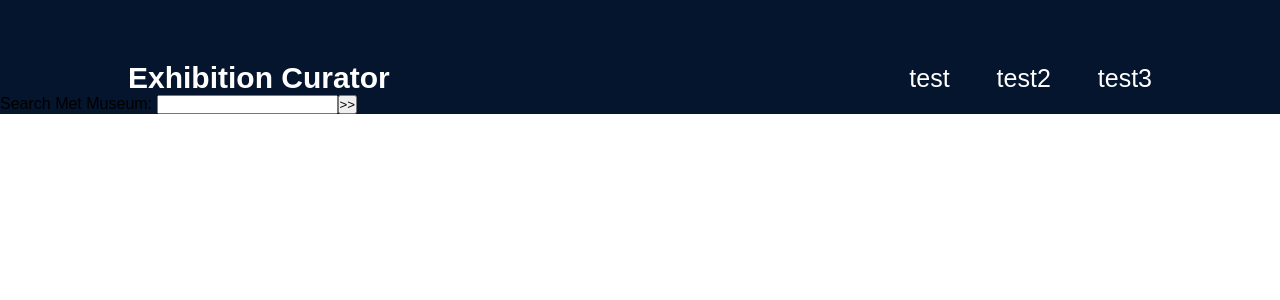
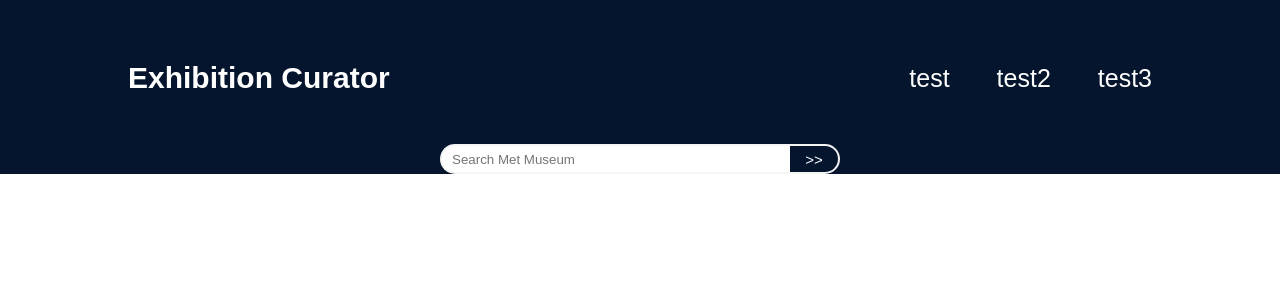
Before and after one commit to aloan93/exhibition-curator, a React (Vite) app: page / in a window 1280 px wide. Shown: the top 300 px of the page. Built offline with nearby package versions, Linux system fonts and the light colour scheme.

Commit message:
styling applied to homepage and searchbar components - slight refactor to searchbar swapping from label to placeholder text

```diff
--- a/src/components/Homepage/Homepage.module.css
+++ b/src/components/Homepage/Homepage.module.css
@@ -1 +1,12 @@
 @import "../../vars.css";
+
+.container {
+  position: relative;
+  display: flex;
+  flex-direction: column;
+  align-items: center;
+  margin-top: 49px;
+  margin-left: 10%;
+  margin-right: 10%;
+  z-index: 1;
+}
--- a/src/components/SearchBar/SearchBar.module.css
+++ b/src/components/SearchBar/SearchBar.module.css
@@ -1 +1,28 @@
 @import "../../vars.css";
+
+.container {
+  position: relative;
+  display: flex;
+  align-items: center;
+}
+
+.searchInput {
+  height: 30px;
+  width: 350px;
+  max-width: 70vw;
+  border: 2px solid whitesmoke;
+  border-radius: 40px 0 0 40px;
+  border-right: none;
+  padding: 2px 10px;
+}
+
+.searchBtn {
+  height: 30px;
+  width: 50px;
+  border: 2px solid whitesmoke;
+  border-radius: 0 40px 40px 0;
+  border-left: none;
+  background: transparent;
+  color: var(--colour-text);
+  font-size: 15px;
+}
--- a/src/components/SearchBar/SearchBar.tsx
+++ b/src/components/SearchBar/SearchBar.tsx
@@ -1,5 +1,6 @@
 import { ReactNode, useState } from "react";
 import { SetURLSearchParams } from "react-router-dom";
+import styles from "./SearchBar.module.css";
 
 export default function SearchBar(props: {
   setSearchParams: SetURLSearchParams;
@@ -15,15 +16,16 @@
   }
 
   return (
-    <form onSubmit={submitSearch}>
-      <label htmlFor="searchInput">Search Met Museum: </label>
+    <form className={styles.container} onSubmit={submitSearch}>
       <input
+        className={styles.searchInput}
+        id="search"
         type="text"
-        id="searchInput"
+        placeholder="Search Met Museum"
         onChange={(e) => setSearch(e.target.value)}
         required
       />
-      <button>{">>"}</button>
+      <button className={styles.searchBtn}>{">>"}</button>
     </form>
   );
 }
```
